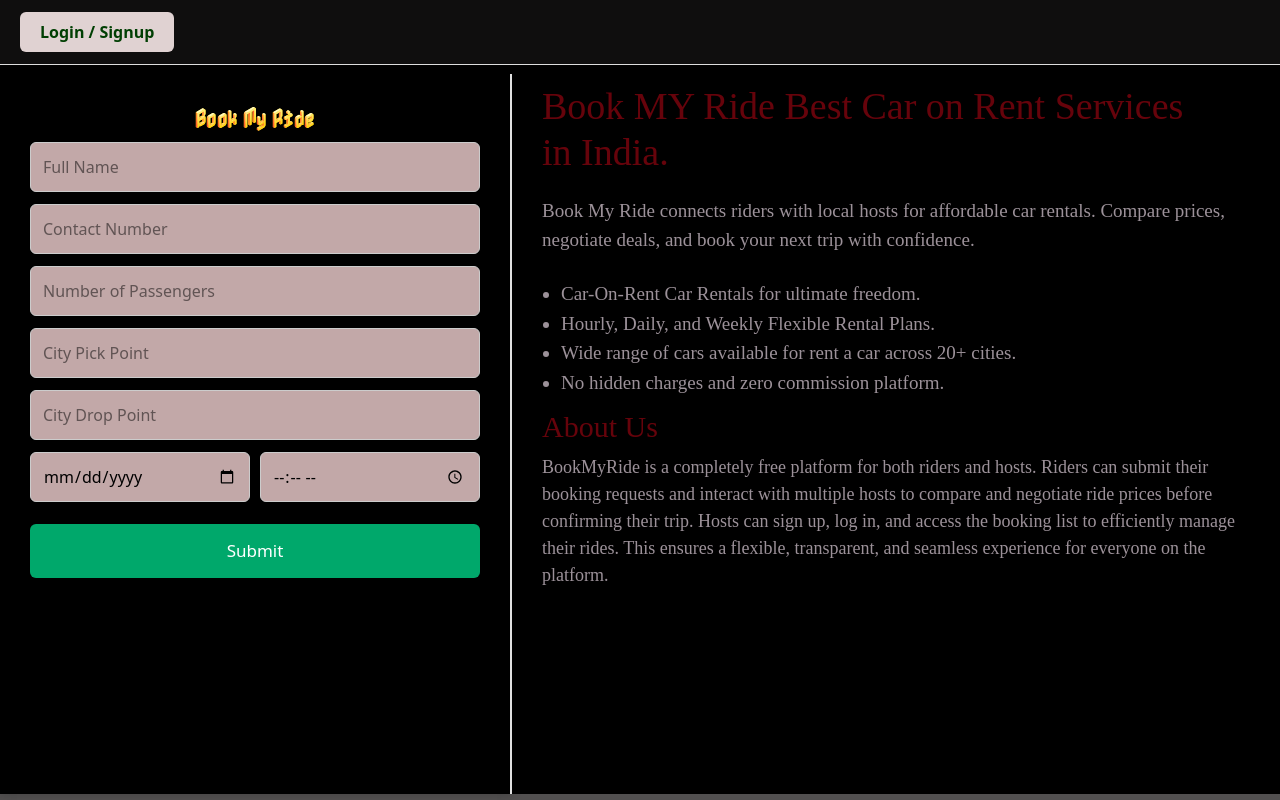
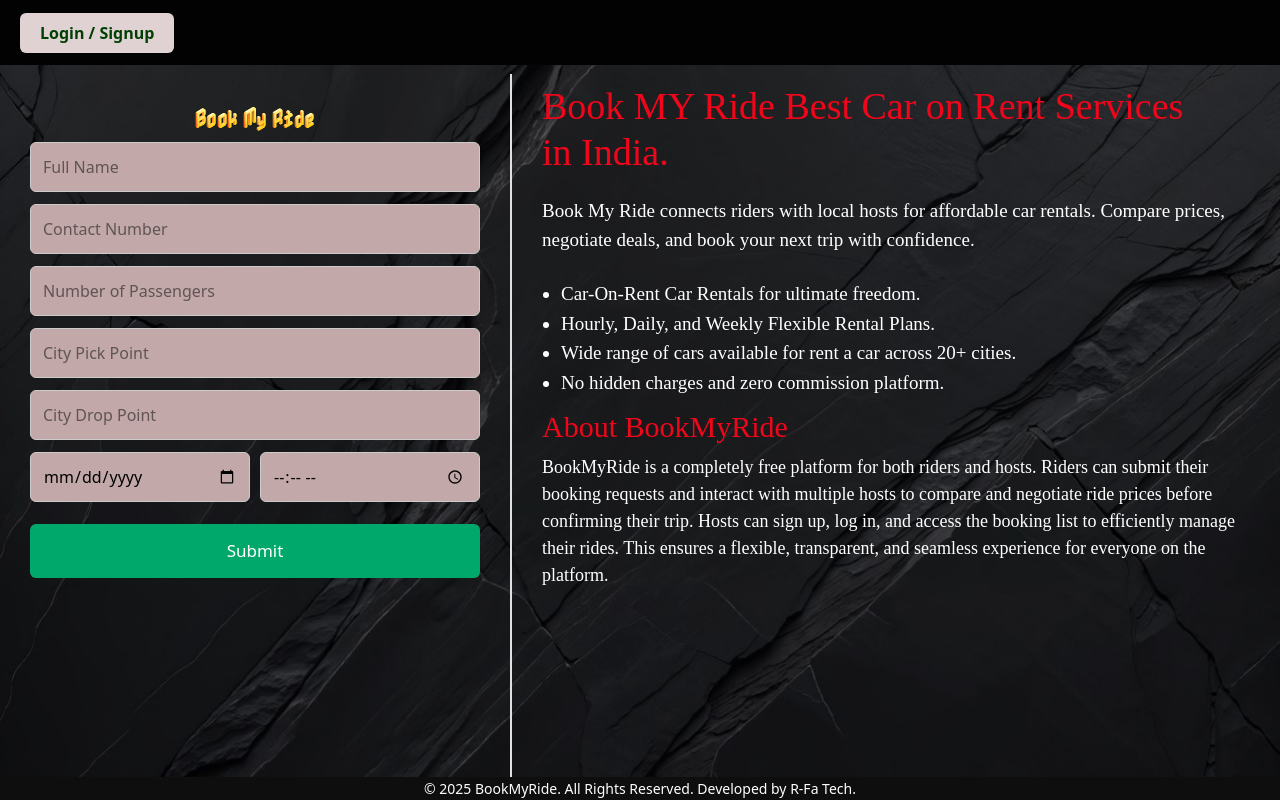
Before and after one commit to aiman001-ai/book-my-ride-frontend, a React (Vite) app: page / in a window 1280 px wide. Built offline with nearby package versions, Linux system fonts and the light colour scheme.

Commit message:
Frontend UI updates

```diff
--- a/src/components/Footer.jsx
+++ b/src/components/Footer.jsx
@@ -14,9 +14,13 @@ function Footer() {
         alignItems: "center",     // vertical center
         fontSize: "14px",
         textAlign: "center",
+        position: "fixed",
+    bottom: 0,
+    left: 0,
+    margin: 0,
       }}
     >
-      © 2025 BookMyRideToday. All Rights Reserved. Developed by R-Fa Creative Solutions
+      © 2025 BookMyRide. All Rights Reserved. Developed by R-Fa Tech.
     </footer>
   );
 }
--- a/src/index.css
+++ b/src/index.css
@@ -9,7 +9,11 @@ html, body {
   overflow-y: auto;        /* scroll auto hoga */
   width: 100%;
   height: 100%;
-  background: #000;
+  background-image: url("/bg10.jpg"); /* 👈 public folder */
+  background-size: cover;
+  background-position: center;
+  background-repeat: no-repeat;
+  background-attachment: fixed;
 }
 
 /* Chrome, Edge, Safari – scrollbar hide */
--- a/src/pages/Landing.jsx
+++ b/src/pages/Landing.jsx
@@ -3,7 +3,7 @@ import React, { useState, useEffect } from "react";
 import { useNavigate } from "react-router-dom";
 import "../index.css";
 
-import logo from "../assets/logo.png";
+
 import { handleError, handleSuccess } from "../utils";
 
 // 🔥 Import all city images
@@ -35,15 +35,56 @@ import kodaikanal from "../assets/cities/kodaikanal.jpg";
 const BASE_URL = "https://bookmyridetoday.co.in";
 
 function Landing() {
+  // ---- Hooks ----
 const navigate = useNavigate();
 const [loading, setLoading] = useState(false);
 
-  const [screenWidth, setScreenWidth] = useState(window.innerWidth);
+// Screen width
+const [screenWidth, setScreenWidth] = useState(
+  typeof window !== "undefined" ? window.innerWidth : 0
+);
+
+// Header hide on scroll
+const [prevScroll, setPrevScroll] = useState(0);
+const [hideHeader, setHideHeader] = useState(false);
+
+// ---- Effects ----
+// Handle resize
 useEffect(() => {
   const handleResize = () => setScreenWidth(window.innerWidth);
   window.addEventListener("resize", handleResize);
   return () => window.removeEventListener("resize", handleResize);
 }, []);
+
+// Handle scroll
+useEffect(() => {
+  const handleScroll = () => {
+    const currentScroll = window.scrollY;
+
+    // Scroll down → hide header, Scroll up → show header
+    setHideHeader(currentScroll > prevScroll && currentScroll > 80);
+
+    setPrevScroll(currentScroll);
+  };
+
+  window.addEventListener("scroll", handleScroll);
+  return () => window.removeEventListener("scroll", handleScroll);
+}, [prevScroll]); // Problematic: instead, use functional update
+
+// ---- FIXED VERSION using functional update ----
+useEffect(() => {
+  const handleScroll = () => {
+    setPrevScroll((prev) => {
+      const currentScroll = window.scrollY;
+      setHideHeader(currentScroll > prev && currentScroll > 80);
+      return currentScroll;
+    });
+  };
+
+  window.addEventListener("scroll", handleScroll);
+  return () => window.removeEventListener("scroll", handleScroll);
+}, []);
+
 
   // 🔥 FIX: isMobile breakpoint increased from 900px to 1200px
   // to ensure column layout and correct text size in 'Desktop Site' mobile view.
@@ -157,14 +198,15 @@ function Landing() {
           width: "100%",
           height: "65px",
           padding: "0 20px",
-          background: "#0f0e0eff",
-          borderBottom: "1px solid #ddd",
-          boxShadow: "0 2px 5px rgba(0,0,0,0.1)",
-          color: "#fff",
+          background: "#020202ff",
+
+
           display: "flex",
           alignItems: "center",
           justifyContent: "space-between",
           zIndex: 1000,
+          transform: hideHeader ? "translateY(-100%)" : "translateY(0)",
+    transition: "transform 0.3s ease",
         }}
       >
         <button
@@ -187,6 +229,7 @@ function Landing() {
       {/* MAIN LAYOUT */}
       <div
         style={{
+
           marginTop: "50px",
           display: "flex",
           // FIX isMobile handles the switch to column layout for small screens and desktop site view
@@ -195,7 +238,7 @@ function Landing() {
           height: isMobile ? "auto" : "calc(100vh - 80px)",
 
 
-          boxShadow: "0px 4px 18px rgba(0,0,0,0.12)",
+
 
 
         }}
@@ -206,7 +249,7 @@ function Landing() {
             width: isMobile ? "100%" : "40%",
 
             padding: isMobile ? "18px" : "30px",
-            boxShadow: "0 0 10px rgba(0,0,0,0.2)",
+
 
     borderRight: "2px solid #e0e0e0",
 
@@ -320,7 +363,7 @@ function Landing() {
        <div
   style={{
     width: isMobile ? "100%" : "60%",
-    color: "#9c9199ff",
+    color: "#ffffff",
     padding: isMobile ? "4px 19px 19px 19px" : "10px 30px 30px 30px",
     display: "flex",
     flexDirection: "column",
@@ -343,7 +386,7 @@ function Landing() {
       margin: 0,
       fontWeight: "10",
       lineHeight: "1.2",
-      color: "#66030bff",
+      color: "#f0061aff",
     }}
   >
     <strong>Book MY Ride</strong> Best <strong>Car on Rent</strong> Services
@@ -391,7 +434,7 @@ function Landing() {
   {/* InfoItem */}
   <InfoItem
    title={
-    <span style={{ color: "#66030bff" }}>About Us</span>
+    <span style={{ color: "#f0061aff" }}>About BookMyRide</span>
   }
   text={
     <span>
@@ -414,21 +457,38 @@ function Landing() {
       <div
         style={{
           width: "100%",
-          background: "#525050ff", // Dark Background
+          background: "transparent", // Dark Background
           padding: isMobile ? "30px 20px" : "60px 60px",
           color: "#fff", // White Text
+
+
+        borderTop: "1px solid transparent",
+borderBottom: "1px solid transparent",
+
+backgroundImage:
+  "linear-gradient(to right, transparent, #5b6cff, transparent), linear-gradient(to right, transparent, #5b6cff, transparent)",
+
+backgroundRepeat: "no-repeat, no-repeat",
+
+backgroundSize: "100% 1px, 100% 1px",
+
+backgroundPosition: "top, bottom",
+
+
         }}
       >
         <h2
            style={{
-            fontSize: isMobile ? "22px" : "30px",
-            fontWeight: "600",
+    width: "100%",
+    textAlign: "center",
+    fontSize: isMobile ? "22px" : "38px",
+    fontWeight: "10",
     marginBottom: "30px",
-            textAlign: isMobile ? "center" : "left",
-            color: "#f1f1f1",
+    color: "#f0061aff",
+    fontFamily: "'Gloria Hallelujah', cursive",
   }}
         >
-          Why BookMyRideToday?
+          Why BookMyRide?
         </h2>
 
         <div
@@ -441,7 +501,7 @@ function Landing() {
           {/* Item 1 */}
           <div
             style={{
-              background: "#1f1f1f",
+              background: "#0a0a24ff",
               padding: "20px",
               borderRadius: "12px",
               textAlign: "center",
@@ -465,7 +525,7 @@ function Landing() {
           {/* Item 2 */}
           <div
             style={{
-              background: "#5a2f43ff",
+              background: "#142e13ff",
               padding: "20px",
               borderRadius: "12px",
               textAlign: "center",
@@ -489,7 +549,7 @@ function Landing() {
           {/* Item 3 */}
           <div
             style={{
-              background: "#5a2f43ff",
+              background: "#142e13ff",
               padding: "20px",
               borderRadius: "12px",
               textAlign: "center",
@@ -513,7 +573,7 @@ function Landing() {
           {/* Item 4 */}
           <div
             style={{
-              background: "#1f1f1f",
+              background: "#0a0a24ff",
               padding: "20px",
               borderRadius: "12px",
               textAlign: "center",
@@ -542,22 +602,41 @@ function Landing() {
           width: "100%",
           marginTop: "50px",
           position: "relative",
-          background: "#00a86b",
+          background: "transparent",
           height: isMobile ? "220px" : "350px",
           display: "flex",
           alignItems: "center",
           justifyContent: "center",
-          color: "#fff",
+          color: "#ffffff",
           textAlign: "center",
           padding: "20px",
+
+           borderBottom: "1px solid transparent",
+
+backgroundImage:
+
+  "linear-gradient(to right, transparent, #5b6cff, transparent)",
+
+backgroundRepeat: "no-repeat",
+
+backgroundSize: "100% 1px",
+
+backgroundPosition: "bottom",
+
         }}
       >
         {/* Text On Color */}
         <div>
-          <h2 style={{ fontSize: isMobile ? "22px" : "34px", marginBottom: "10px" }}>
+          <h2   style={{
+    fontSize: isMobile ? "22px" : "34px",
+    marginBottom: "10px",
+    color: "#f0061aff",
+    fontFamily: "'Gloria Hallelujah', cursive",
+  }}
+>
             Become a Partner
           </h2>
-          <p style={{ fontSize: isMobile ? "14px" : "18px", marginBottom: "20px" }}>
+          <p style={{ fontSize: isMobile ? "14px" : "18px", fontFamily: "'Gloria Hallelujah', cursive",marginBottom: "20px" }}>
             Earn money by sharing your car with trusted renters
           </p>
 
@@ -583,16 +662,32 @@ function Landing() {
       <div
         style={{
           width: "100%",
-          background: "#fff",
+          background: "transparent",
           padding: isMobile ? "25px 18px" : "50px 60px",
+           borderBottom: "1px solid transparent",
+
+backgroundImage:
+
+  "linear-gradient(to right, transparent, #5b6cff, transparent)",
+
+backgroundRepeat: "no-repeat",
+
+backgroundSize: "100% 1px",
+
+backgroundPosition: "bottom",
+
+
         }}
       >
        <h2
   style={{
     fontSize: isMobile ? "22px" : "30px",
-            fontWeight: "600",
+    fontWeight: "10",
     marginBottom: "25px",
-            textAlign: isMobile ? "center" : "left",
+    textAlign: "center",         // force center
+    width: "100%",               // IMPORTANT for proper centering
+    fontFamily: "'Gloria Hallelujah', cursive",
+    color: "#f0061aff",
   }}
 >
   Ride Around Popular Cities in India
@@ -643,21 +738,23 @@ function Landing() {
       <div
         style={{
           width: "100%",
-          background: "#0f0e0e",
-          color: "#fff",
+          background: "transparent",
+          color: "#ffffff",
           padding: "50px 30px",
           marginTop: "20px",
           borderBottom: "1px solid rgba(255,255,255,0.2)",
         }}
       >
-        <h2 style={{ fontSize: "26px", marginBottom: "15px" }}>About Us</h2>
+        <h2 style={{ fontSize: "26px", marginBottom: "15px",fontFamily: "'Gloria Hallelujah', cursive",
+    color: "#f0061aff",fontWeight: "10",textAlign: "center",  }}>About Us</h2>
 
         <p
           style={{
-            fontSize: "16px",
+            fontSize: "15px",
+            fontWeight: "10",
             lineHeight: "1.6",
             opacity: 0.9,
-            fontFamily: "'Dancing Script', cursive",
+            fontFamily: "'Gloria Hallelujah', cursive",
           }}
         >
           Founded in 2025 and headquartered in Najibabad, India, BookMyRideToday is a
@@ -673,6 +770,8 @@ function Landing() {
             flexWrap: "wrap",
             marginTop: "30px",
             gap: "40px",
+            fontFamily: "'Gloria Hallelujah', cursive",
+
           }}
         >
           {/* Company */}
```
Also changed, not shown: public/bg10.jpg (added). Lines whose indentation alone changed are shown as unchanged.
